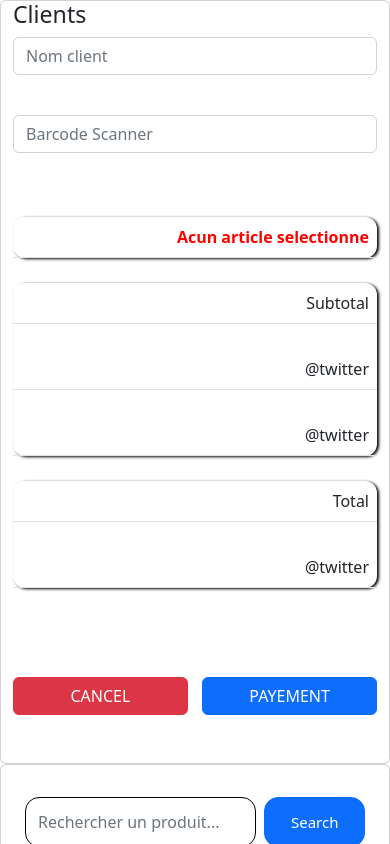
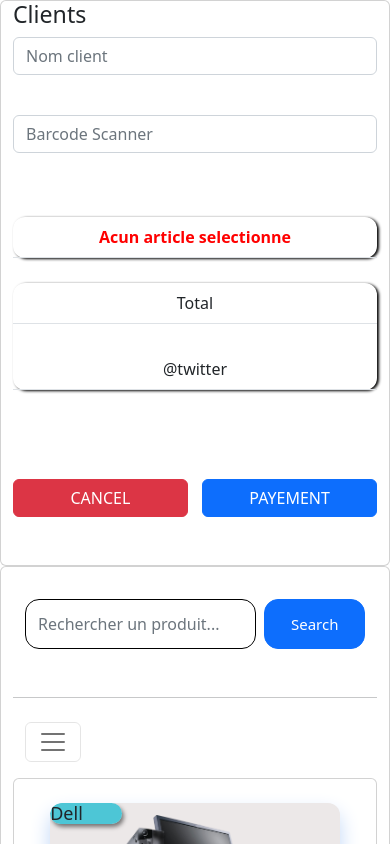
Before and after one commit to viadel13/com, a React (Create React App) app: page / in a window 390 px wide. Shown: the top 844 px of the page. Built offline with nearby package versions, Linux system fonts and the light colour scheme.

Commit message:
first commit

```diff
--- a/src/App.js
+++ b/src/App.js
@@ -4,6 +4,7 @@ import Accueil from './composants/Accueil'
 import Ordinateur from './composants/Ordinateur'
 import Android from './composants/Android'
 import Console from './composants/Console'
+
 
 class App extends Component {
   render() {
--- a/src/composants/Accueil.js
+++ b/src/composants/Accueil.js
@@ -14,8 +14,29 @@ class Accueil extends Component {
         // prix : '',
         // qteTotal : '',
         bool : false,
-        idCopie : [],
-        test : [{name:''}]
+        // idCopie : [],
+        test : ''
+    }
+
+
+
+    handleQteInitial = (e) =>{
+        const stateCopie = [...this.state.details]
+        stateCopie[0].qteInitial = e.target.value
+        if(stateCopie[0].qteInitial >= 0){
+            this.setState({
+                details : stateCopie
+            })
+        }
+
+
+    }
+
+    subTotal = (qteInitial,  prix) =>{
+
+        let s = qteInitial * prix;
+
+        return s;
     }
 
     search = (e) =>{
@@ -24,16 +45,14 @@ class Accueil extends Component {
         })
     }
 
-    handleClick = (id, name, prix, qteTotal, idCopie, qteInitial) =>{
+    handleClick = (id, name, prix, qteTotal, qteInitial) =>{
 
         this.setState({
-            details : [...this.state.details, {id, name, prix, qteTotal, qteInitial}],
-            idCopie : [...this.state.idCopie, idCopie],
+            details : [{ id, name, prix, qteTotal, qteInitial}],
+            // idCopie : [...this.state.idCopie, idCopie],
             bool : true
 
         })
-
-
     }
 
 
@@ -44,7 +63,12 @@ class Accueil extends Component {
       <>
         {/* <button onClick={this.plus}>Change</button> */}
         <div className='col-12 col-md-6 card '>
-            <Details stateDetails={this.state.details} bool={this.state.bool} plus={this.plus} />
+            <Details
+                stateDetails={this.state.details}
+                bool={this.state.bool}
+                handleQteInitial={this.handleQteInitial}
+                subTotal = {this.subTotal}
+            />
         </div>
 
         <div className='col-12 col-md-6 card'>
@@ -59,7 +83,7 @@ class Accueil extends Component {
                     }).map((i, index)=>{
                         return(
                             <Fragment key={index}>
-                                <div className='col-12 col-sm-2 col-md-6 my-4 imageProduit' onClick={()=>this.handleClick(i.id, i.name, i.prix, i.qteTotal, i.idCopie, i.qteInitial)} >
+                                <div className='col-12 col-sm-2 col-md-6 my-4 imageProduit' onClick={()=>this.handleClick(i.id, i.name, i.prix, i.qteTotal, i.qteInitial)} >
                                     <img src={i.image}className='img-fluid imgProd' alt={i.name} />
                                     <div className='titreProd'>
                                         <h3>{i.name}</h3>
--- a/src/composants/Details.js
+++ b/src/composants/Details.js
@@ -5,9 +5,7 @@ class Details extends PureComponent {
 
   render() {
 
-    const{stateDetails, bool, plus} = this.props
-    console.log(stateDetails)
-
+    const{stateDetails, bool, handleQteInitial, subTotal} = this.props
 
     return (
         <>
@@ -49,15 +47,25 @@ class Details extends PureComponent {
                                         </td>
 
                                         <td className='th' data-label='Produit'>{i.name}</td>
-                                            <td data-label='Prix'>{i.prix}</td>
+                                        <td data-label='Prix'>{i.prix} FRCFA</td>
                                         <td data-label='Quantite' className='qte'>
-                                                <button className='btn btn-primary plus' onClick={plus}>+</button>
+
                                             <div className='numQte'>
-                                                        <span>{i.qteInitial}</span>
+                                                <input
+                                                    className='form-control'
+                                                    type='number'
+                                                    value={i.qteInitial}
+                                                    onChange={handleQteInitial}
+                                                />
                                             </div>
-                                                <button className='btn btn-primary moin' onClick={this.moins}>-</button>
+
                                         </td>
                                         <td data-label='Total'>{i.qteTotal}</td>
+                                    </tr>
+                                    <tr>
+                                        <td style={{fontWeight : 'bold'}}>Subtotal</td>
+                                        <td style={{color : 'green'}} colSpan={3}>{subTotal(i.qteInitial, i.prix)} FRCFA</td>
+                                        <td>{i.qteInitial} items</td>
                                     </tr>
                                 </Fragment>
                             )
@@ -70,12 +78,7 @@ class Details extends PureComponent {
                         )
                     }
 
-                        <tr>
-                            {/* <th scope="row">Subtotal</th> */}
-                            <td>Subtotal</td>
-                            <td colSpan={3}>@twitter</td>
-                            <td>@twitter</td>
-                        </tr>
+
                     <tr>
                         {/* <th scope="row">Total</th> */}
                         <td>Total</td>
--- a/src/styles/styles.css
+++ b/src/styles/styles.css
@@ -120,17 +120,6 @@
      width: 100%;
  }
 
-
- .plus{
-     margin: 0 20px;
-     font-size: 12px;
- }
-
- .moin{
-     margin: 0 20px;
-     font-size: 12px;
- }
-
  .del{
      border-radius: 50%;
      font-size: 12px;
@@ -181,17 +170,17 @@
  }
 
  table{
-     margin: 3em 0;
-     border-collapse : separate;
-     border-spacing : 5px;
+    margin: 3em 0;
+    border-collapse : separate;
+    border-spacing : 5px;
+ }
+
+ .numQte input{
+    width: 85px;
  }
 
  @media only screen and (max-width : 700px) {
-     .qte{
-         display: flex;
-         align-items: center;
-         justify-content: right;
-     }
+
 
      thead{
          display: none;
@@ -207,9 +196,10 @@
          border-radius: 12px;
          box-shadow: 2px 1px 3px black;
      }
-     .sup{
+     .sup, .th{
          display: flex;
          justify-content: center;
+         align-items: center;
      }
      .sup button{
          font-size: 20px;
@@ -218,6 +208,9 @@
      td{
          text-align: right;
          position: relative;
+         display: flex;
+         justify-content: center;
+         align-items: center;
      }
 
      td::before{
```
Lines whose indentation alone changed are shown as unchanged.
